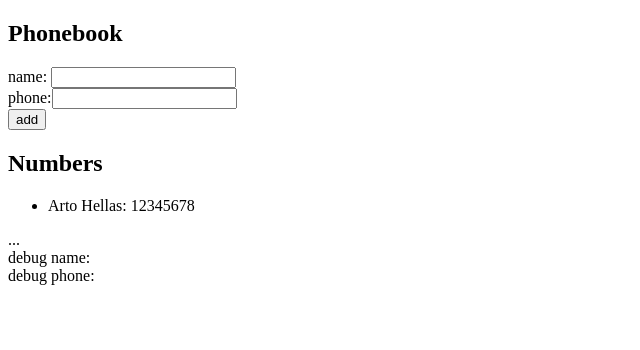
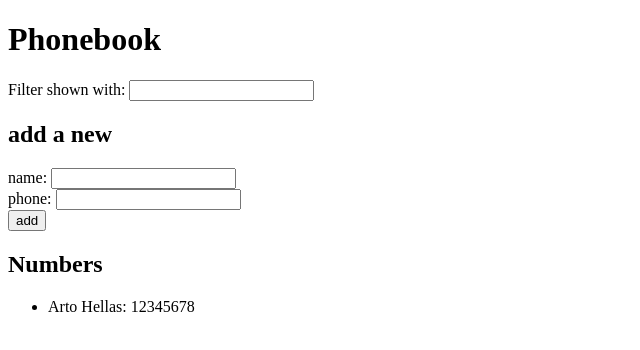
Before and after one commit to JoaquinCortezHub/FullStackOpen, a React app in the folder part2/phonebook/: page / in a window 1280 px wide. Shown: the top 350 px of the page, without its empty margins (0-640 px from the left). Built offline with nearby package versions, Linux system fonts and the light colour scheme; the HTML template or start-up script is replaced by a standard one.

Commit message:
Exercise 2.9 & 2.10

```diff
--- a/part2/phonebook/src/App.jsx
+++ b/part2/phonebook/src/App.jsx
@@ -1,18 +1,57 @@
 import { useState } from 'react'
+
+const Filter = ({filter, handleFilterChange}) => (
+  <div>
+    Filter shown with: <input value={filter} onChange={handleFilterChange} />
+  </div>
+);
+
+const PersonForm = ({addPerson, newName, handleNameChange, newPhone, handlePhoneChange}) => (
+  <form onSubmit={addPerson}>
+    <div>
+      name: <input value={newName} onChange={handleNameChange} /><br />
+      phone: <input value={newPhone} onChange={handlePhoneChange} />
+    </div>
+    <div>
+      <button type="submit">add</button>
+    </div>
+  </form>
+);
+
+const PersonDetails = ({person}) => (
+  <li key={person.name}>
+    {person.name}: {person.phone}
+  </li>
+);
+
+const PersonsList = ({ persons, filter }) => {
+  const filteredPersons = persons.filter(person =>
+    person.name.toLowerCase().includes(filter.toLowerCase())
+  );
+
+  return (
+    <ul>
+      {filteredPersons.map(person => (
+        <PersonDetails key={person.name} person={person}/>
+      ))}
+    </ul>
+  );
+};
 
 const App = () => {;
   const [persons, setPersons] = useState([{ name: 'Arto Hellas', phone: '12345678' }]);
   const [newName, setNewName] = useState('');
   const [newPhone, setNewPhone] = useState('');
+  const [filter, setFilter] = useState('');
 
   const addPerson = (event) => {
     event.preventDefault();
 
-    if (persons.some(person => person.name === newName)) { //*'some' returns TRUE if at least one of the values exists in the array
+    if (persons.some(person => person.name === newName)) { //* <-- 'some' returns TRUE if at least one of the values exists in the array
       alert(`${newName} is already added to the list`)
     }
     else {
-      const newPerson = {name: newName, phone: newPhone};
+      const newPerson = {name: newName, phone: newPhone}; //? <-- To inlude extra data within the same person, just add to the array
       setPersons([...persons, newPerson]);
       setNewName('');
       setNewPhone('');
@@ -27,30 +66,25 @@ const App = () => {;
     setNewPhone(event.target.value)
   };
 
+  const handleFilterChange = (event) => {
+    setFilter(event.target.value);
+  };
+
   return (
     <div>
-      <h2>Phonebook</h2>
-      <form onSubmit={addPerson}>
-        <div>
-        name: <input value={newName} onChange={handleNameChange} /> <br />
-        phone:<input value={newPhone} onChange={handlePhoneChange} />
-        </div>
-        <div>
-          <button type="submit">add</button>
-        </div>
-      </form>
+      <h1>Phonebook</h1>
+      <Filter filter={filter} handleFilterChange={handleFilterChange} />
+      <h2>add a new</h2>
+      <PersonForm
+      addPerson={addPerson}
+      newName={newName}
+      handleNameChange={handleNameChange}
+      newPhone={newPhone}
+      handlePhoneChange={handlePhoneChange}
+      />
       <h2>Numbers</h2>
-      <ul>
-        {persons.map(person => (
-          <li key={person.name}>
-            {person.name}: {person.phone}
-          </li>))}
-      </ul>
-      ...
+      <PersonsList persons={persons} filter={filter} />
       <br />
-      debug name: {newName}
-      <br />
-      debug phone: {newPhone}
     </div>
   );
 };
```
